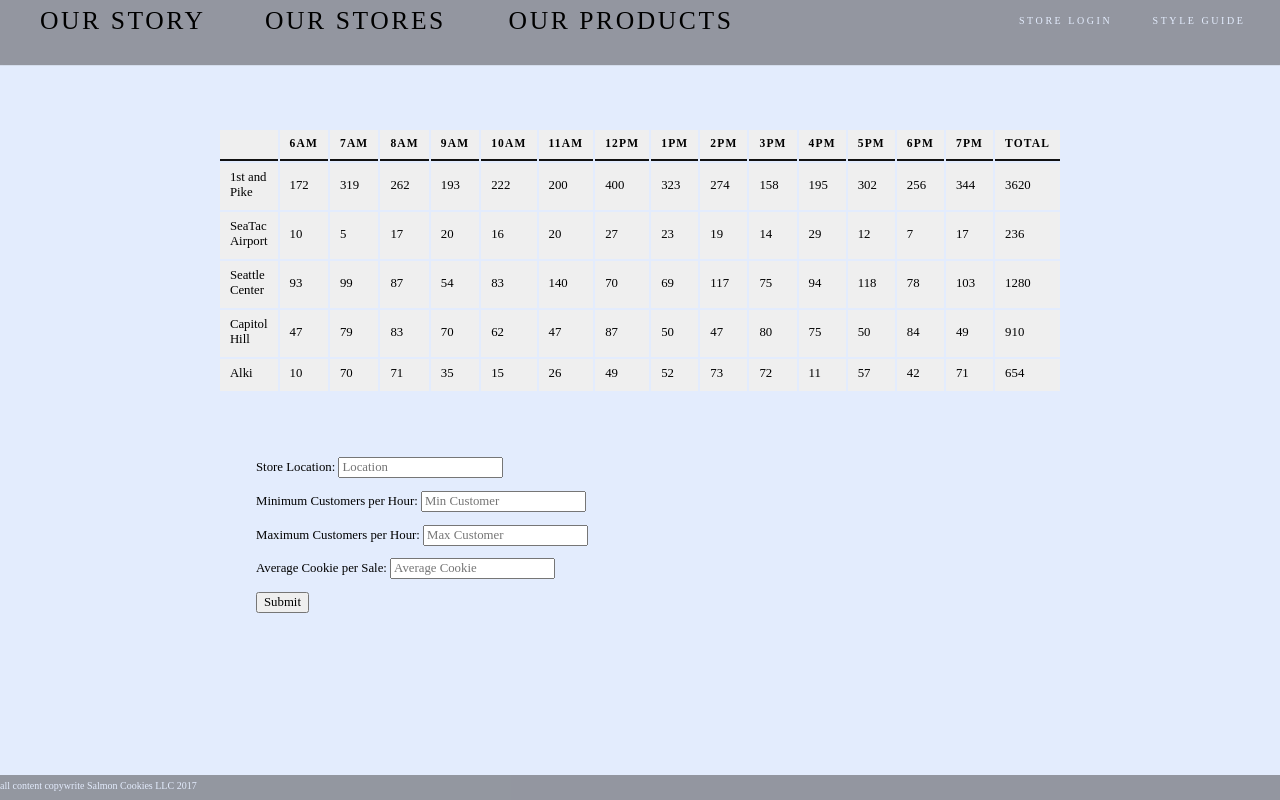
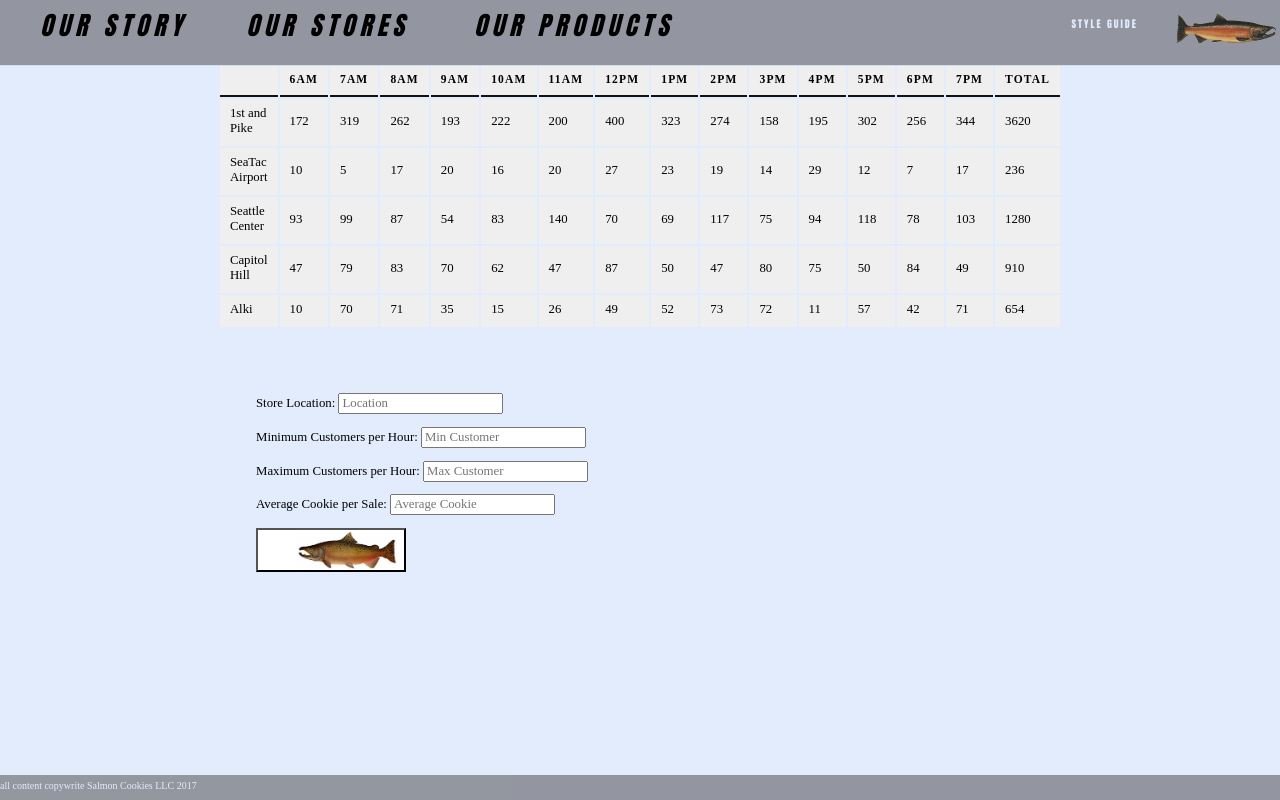
Before and after one commit to sarasaurus/cookie_stand, a plain HTML site: page sales.html in a window 1280 px wide. Drawn offline with Linux system fonts and the light colour scheme.

Commit message:
added all required images

```diff
--- a/sales.html
+++ b/sales.html
@@ -3,7 +3,8 @@
 
 <head>
   <title>Salmon Cookies</title>
-  <link rel="stylesheet" href="sales_style.css"
+  <link rel="stylesheet" href="sales_style.css" />
+  <link href="https://fonts.googleapis.com/css?family=Anton|Homemade+Apple|Pacifico" rel="stylesheet">
 </head>
 <body>
   <header>
@@ -21,7 +22,7 @@
     </ul>
     <ul class = "right">
     <li id = "admin">
-      <a href = "sales.html">Store Login</a>
+    <a href = "sales.html"><img src ="assets/salmon.png" class="icon"></a>
     </li>
     <li id = "admin">
       <a href = "style_guide.html">Style Guide</a>
@@ -50,7 +51,7 @@
       <label for ="avgCookie">Average Cookie per Sale:</label>
       <input name="avgCookie" type="text" placeholder = "Average Cookie">
       </p>
-      <button type="submit">Submit</button>
+      <button type="submit"><img src ="assets/chinook.jpg" class = "icon" /></button>
       </form>
 
   </main>
--- a/sales_style.css
+++ b/sales_style.css
@@ -20,7 +20,27 @@ html, body {
   background-color: rgb(227, 236, 253);
   width:100%
 }
+/*fonts*/
+body {
+  font-family: 'Hind Vadodara', sans-serif;
+}
+a, ul, li {
+  font-family: 'Anton', sans-serif;
+  letter-spacing: .2em;
+  font-style: italic;
+}
+h1, h2, h3, h4 {
+  font-family: 'Anton', sans-serif;
+}
+address {
+    font-family: 'Anton', sans-serif;
+}
+p {
 
+}
+#admin a {
+  font-style: normal;
+}
 /* thead {
 background: black;
 color: white;
@@ -92,11 +112,10 @@ ul.right {
   float: right;
   margin-top: 1%;
 }
-
+/*----------------------table------------------------*/
 table {
   width: 700px;
-  margin: 0 auto;
-  margin-top: 10%;
+  margin: 5% auto;
   }
 th, td {
   padding: 7px 10px 10px 10px;
@@ -120,8 +139,22 @@ form {
     margin-left: 20%;
     margin-top: 5%;
 }
+button {
+  background: white;
+  width: 150px;
+}
 #admin a {
   color: rgb(227, 236, 253);
   font-size: 10px;
   margin-right: 2%;
 }
+/*------------------------IMAGES-----------------------*/
+img.icon {
+  width: 100px;
+  float: right;
+  margin: auto 1%;
+}
+img.button {
+  width: 100px;
+  margin: 0 auto;
+  }
--- a/style.css
+++ b/style.css
@@ -13,6 +13,32 @@
   font-family: serif;
   font-size: 1vw;
 }
+/*fonts*/
+body {
+  font-family: 'Hind Vadodara', sans-serif;
+}
+a, ul, li {
+  font-family: 'Anton', sans-serif;
+  letter-spacing: .2em;
+  font-style: italic;
+}
+h1, h2, h3, h4 {
+  font-family: 'Anton', sans-serif;
+}
+address {
+    font-family: 'Anton', sans-serif;
+}
+p {
+
+}
+#admin a {
+  font-style: normal;
+}
+/*fonts
+font-family: 'Pacifico', cursive;
+font-family: 'Anton', sans-serif;
+font-family: 'Homemade Apple', cursive;
+*/
 /* BASE STYLES */
 head, script, link {
   display: none;
@@ -26,7 +52,12 @@ html, body {
   background-color: rgb(227, 236, 253);
   width:100%
 }
-
+img {
+  z-index: 1;
+}
+p, a, h1, h2, h3, h4, ul, li, address {
+  z-index: 10;
+}
 /* thead {
 background: black;
 color: white;
@@ -102,23 +133,31 @@ display: inline-block;
 width: calc(100% / 3);
 margin-left: calc((100% / 3) / 3);
 }
+
+/*-------------------------------text---------------------------*/
 p {
   padding: 2% 3%;
   display: inline-block;
   margin: 3% auto;
   line-height: 2vw;
   text-align: justify;
+  }
+address {
+  float: right;
+  text-align: right;
+  margin: auto 5%;
+  font-size: 2vw;
+  width:50%;
+  font-style: normal;
 }
-address {
-  width:40%;
-  font-size: 2vw;
+p.contact {
+  float: right;
+  text-align: right;
+  font-size: 1.5vw;
 }
-/*--------------------------------Text------------------*/
-a {
-  color: black;
-  font-size: 2vw;
-  }
-h1, h2, h3 {
+/*------------------------------headers---------------------*/
+h1, h2, h3, h4 {
+  font-family: 'Anton', sans-serif;
   color: black;
   text-transform: uppercase;
   letter-spacing: 0.2em;
@@ -133,6 +172,15 @@ h3 {
   letter-spacing: 0.3em;
   border-bottom: 1px solid black;
 }
+h4 {
+  text-align: right;
+  padding: 2% 2%;
+  margin: 2% 5%;
+  letter-spacing: 0.3em;
+  width: 100%;
+  font-style: italic;
+  }
+/*---------------------------lists--------------------------*/
 ul {
   display: inline-block;
   margin: 0 auto;
@@ -157,18 +205,28 @@ ul.right {
   float: right;
   margin-top: 1%;
 }
-
+/*----------------------------------links---------------------*/
+a {
+  color: black;
+  font-size: 2vw;
+  }
   /*------------------------image styles--------------------*/
   img.large {
     width: 100%;
-  }
+      }
   img.medium {
     width: 300px;
     float: right;
       }
   img.left {
+    display: inline;
     float:left;
     width: 300px;
+  }
+  img.icon {
+    width: 100px;
+    float: right;
+    margin: auto 1%;
   }
   /*img.float {
     margin-top: 10%;
```
Also changed, not shown: index.html (+16 -16 lines), assets/chinook.jpg (added), assets/cutter.jpeg (added), assets/fish.jpg (added), assets/frosted-cookie.jpg (added).
